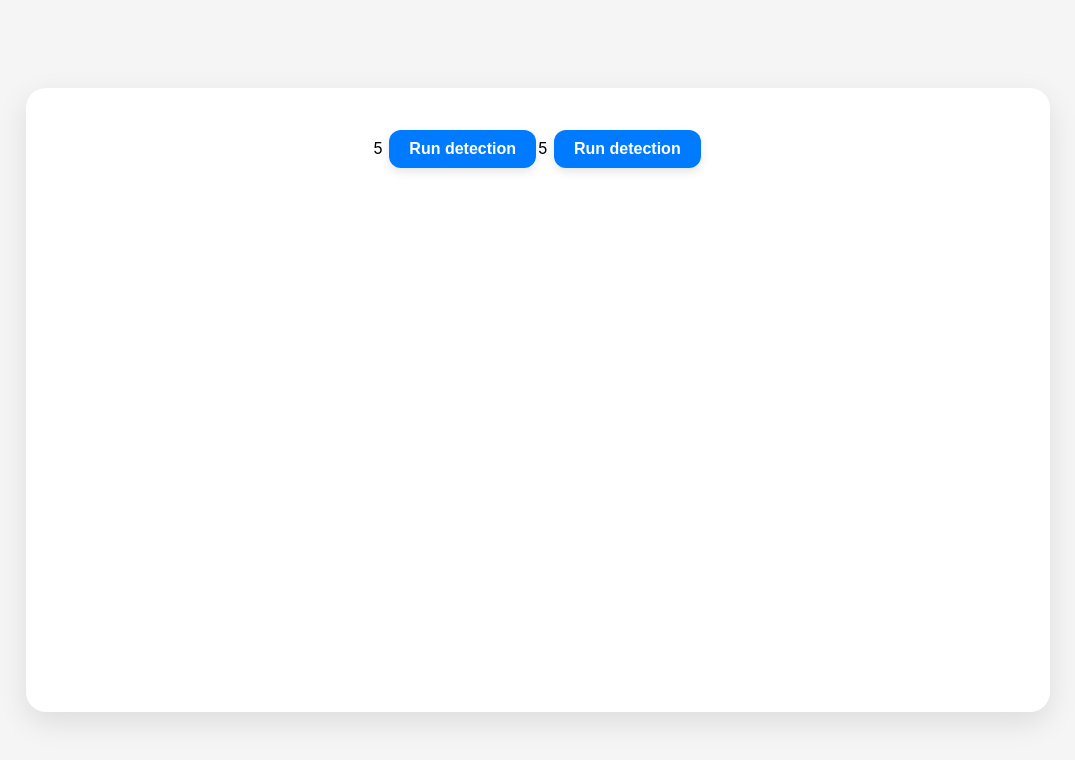
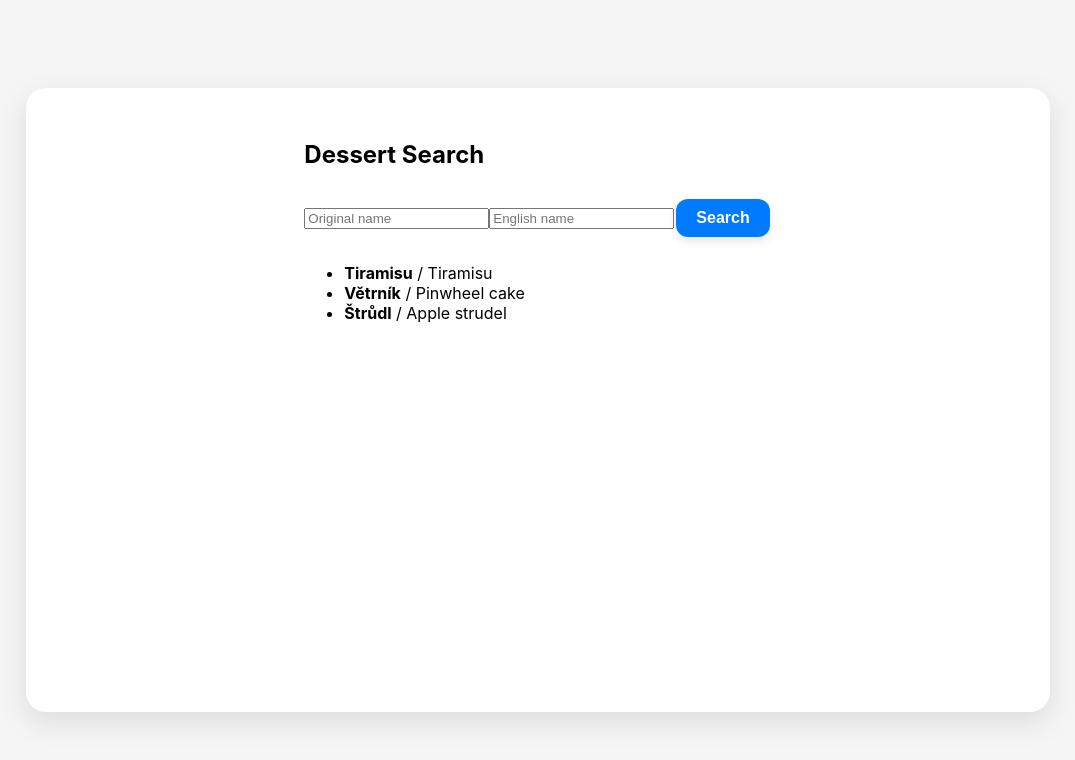
Before and after one commit to furatismail/angular-19-cviceni, an Angular app: page /dashboard in a window 1280 px wide. Shown: the top 760 px of the page, without its empty margins (102-1177 px from the left). Built offline with nearby package versions, Linux system fonts and the light colour scheme.

Commit message:
untracked

```diff
--- a/src/app/app.component.html
+++ b/src/app/app.component.html
@@ -1,4 +1,3 @@
 <div class="apple-card">
-  <app-glitch-free />
-  <app-glitch />
+  <app-desserts />
 </div>
--- a/src/app/app.component.ts
+++ b/src/app/app.component.ts
@@ -5,10 +5,11 @@ import { SignalSearchComponent } from './features/signals/signal-search/signal-s
 import { IsEvenComponent } from './features/signals/is-even/is-even.component';
 import { GlitchFreeComponent } from './features/signals/glitch-free/glitch-free.component';
 import { GlitchComponent } from './features/signals/glitch/glitch.component';
+import { DessertsComponent } from "./features/signals/desserts/desserts.component";
 
 @Component({
   selector: 'app-root',
-  imports: [RouterOutlet, RouterLink, TimeComponent, SignalSearchComponent, IsEvenComponent, GlitchFreeComponent, GlitchComponent],
+  imports: [RouterOutlet, RouterLink, TimeComponent, SignalSearchComponent, IsEvenComponent, GlitchFreeComponent, GlitchComponent, DessertsComponent],
   templateUrl: './app.component.html',
   styleUrl: './app.component.css'
 })
--- /dev/null
+++ b/src/app/core/services/dessert.service.ts
@@ -0,0 +1,27 @@
+import { Injectable } from '@angular/core';
+import { delay, Observable, of } from 'rxjs';
+import { Dessert, DessertFilter } from '../../shared/interfaces/models/dessert.model';
+
+@Injectable({ providedIn: 'root' })
+export class DessertService {
+  find(filter: DessertFilter): Observable<Dessert[]> {
+    // Mocked data
+    const allDesserts: Dessert[] = [
+      { id: 1, originalName: 'Tiramisu', englishName: 'Tiramisu' },
+      { id: 2, originalName: 'Větrník', englishName: 'Pinwheel cake' },
+      { id: 3, originalName: 'Štrůdl', englishName: 'Apple strudel' },
+    ];
+
+    const filtered = allDesserts.filter((d) => {
+      const originalMatch = !filter.originalName ||
+        d.originalName.toLowerCase().includes(filter.originalName.toLowerCase());
+
+      const englishMatch = !filter.englishName ||
+        d.englishName.toLowerCase().includes(filter.englishName.toLowerCase());
+
+      return originalMatch && englishMatch;
+    });
+
+    return of(filtered).pipe(delay(1000));
+  }
+}
--- /dev/null
+++ b/src/app/features/signals/desserts/desserts.component.html
@@ -0,0 +1,17 @@
+<div>
+  <h2>Dessert Search</h2>
+
+  <input [ngModel]="originalName()" (ngModelChange)="originalName.set($event)" placeholder="Original name" />
+  <input [ngModel]="englishName()" (ngModelChange)="englishName.set($event)" placeholder="English name" />
+  <button (click)="search()">Search</button>
+
+  <div *ngIf="loading()">Loading...</div>
+
+  <ul *ngIf="!loading()">
+    <li *ngFor="let dessert of desserts()">
+      <strong>{{ dessert.originalName }}</strong> /
+      {{ dessert.englishName }}
+      <span *ngIf="dessert.rating">– Rating: {{ dessert.rating }}</span>
+    </li>
+  </ul>
+</div>
--- /dev/null
+++ b/src/app/features/signals/desserts/desserts.component.ts
@@ -0,0 +1,61 @@
+import { NgFor, NgIf } from '@angular/common';
+import { Component, computed, inject, OnDestroy, OnInit, signal, effect, untracked } from '@angular/core';
+import { FormsModule } from '@angular/forms';
+import { Subscription } from 'rxjs';
+import { DessertService } from '../../../core/services/dessert.service';
+import { Dessert } from '../../../shared/interfaces/models/dessert.model';
+@Component({
+  selector: 'app-desserts',
+  imports: [FormsModule, NgIf, NgFor],
+  templateUrl: './desserts.component.html',
+  styleUrl: './desserts.component.css'
+})
+export class DessertsComponent implements OnInit, OnDestroy {
+
+  originalName = signal<string>('');
+  englishName = signal<string>('');
+  loading = signal<boolean>(false);
+
+  desserts = signal<Dessert[]>([]);
+  filter = computed(() => {
+    return {
+      originalName: this.originalName(),
+      englishName: this.englishName(),
+    }
+  })
+
+
+  private readonly dessertService = inject(DessertService);
+  private readonly subscription = new Subscription();
+
+  constructor() {
+    effect(() => {
+      untracked(() => {
+        this.search()
+      })
+    },)
+  }
+
+  ngOnInit(): void {
+  }
+
+  search(): void {
+
+    this.loading.set(true);
+
+    this.subscription.add(this.dessertService.find(this.filter()).subscribe({
+      next: (desserts) => {
+        this.desserts.set(desserts);
+        this.loading.set(false);
+      },
+      error: (error) => {
+        console.error('Search error', error);
+        this.loading.set(false);
+      },
+    }));
+  }
+
+  ngOnDestroy() {
+    this.subscription.unsubscribe();
+  }
+}
```
Also changed, not shown: src/app/shared/interfaces/models/dessert.model.ts (added, +11 -0 lines), src/app/features/signals/desserts/desserts.component.css (added), 1 other file (tests, documents, lock files or other folders).
